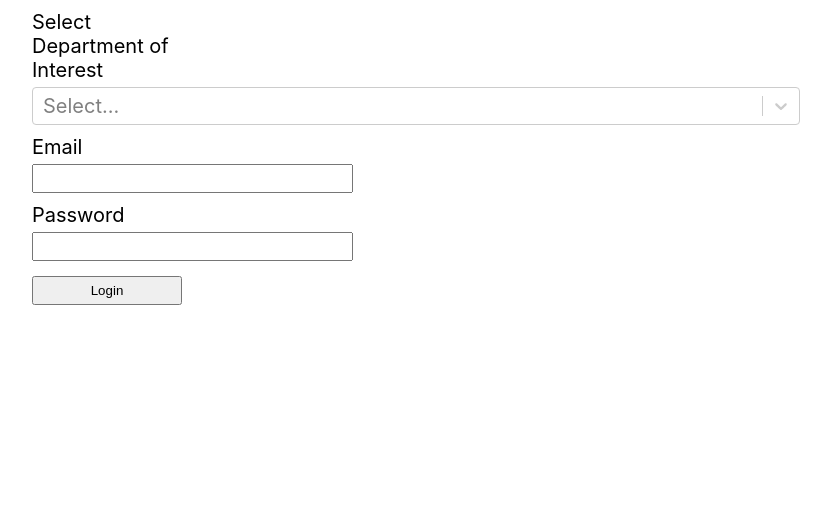
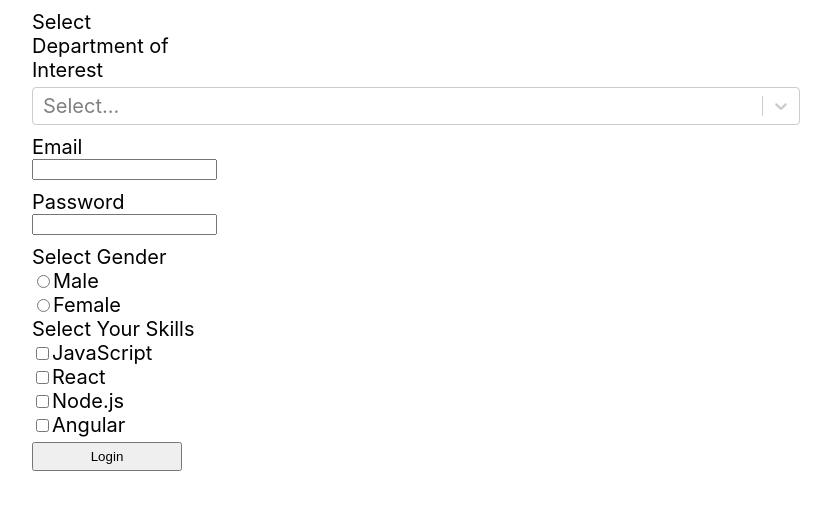
Before and after one commit to seoyeonko/demo-react-hook-form, a React (Create React App) app: page / in a window 1280 px wide. Shown: the top 510 px of the page, without its empty margins (224-1055 px from the left). Built offline with nearby package versions, Linux system fonts and the light colour scheme.

Commit message:
study: radio, checkbox input

```diff
--- a/package.json
+++ b/package.json
@@ -7,6 +7,7 @@
     "@testing-library/react": "13.4.0",
     "@testing-library/user-event": "13.5.0",
     "react": "^18.2.0",
+    "react-bootstrap": "2.7.4",
     "react-dom": "^18.2.0",
     "react-hook-form": "7.44.3",
     "react-scripts": "5.0.1",
--- a/src/App.js
+++ b/src/App.js
@@ -1,4 +1,5 @@
 import React, { useState } from 'react';
+import { Button, Form } from 'react-bootstrap';
 import { useForm, Controller } from 'react-hook-form';
 import Select from 'react-select';
 import './styles.css';
@@ -51,9 +52,9 @@ export default function App() {
             <p className="errorMsg">This is a required field.</p>
           )}
         </div>
-        <div className="form-control">
-          <label>Email</label>
-          <input
+        <Form.Group className="mb-3" controlId="email">
+          <Form.Label>Email</Form.Label>
+          <Form.Control
             type="text"
             name="email"
             {...register('email', {
@@ -64,11 +65,10 @@ export default function App() {
               },
             })}
           />
-          {errors.email && <p className="errorMsg">{errors.email.message}</p>}
-        </div>
-        <div className="form-control">
-          <label>Password</label>
-          <input
+        </Form.Group>
+        <Form.Group className="mb-3" controlId="password">
+          <Form.Label>Password</Form.Label>
+          <Form.Control
             type="password"
             name="password"
             {...register('password', {
@@ -88,26 +88,55 @@ export default function App() {
               },
             })}
           />
-          {/* {errors.password && (
-            <p className="errorMsg">{errors.password.message}</p>
-          )} */}
-
-          {/* multiple validations */}
-          {errors.password?.type === 'required' && (
-            <p className="errorMsg">Password is required.</p>
-          )}
-          {errors.password?.type === 'checkLength' && (
-            <p className="errorMsg">
-              Password should be at-least 6 characters.
-            </p>
-          )}
-          {errors.password?.type === 'matchPattern' && (
-            <p className="errorMsg">
-              Password should contain at least one uppercase letter, lowercase
-              letter, digit, and special symbol.
-            </p>
-          )}
-        </div>
+        </Form.Group>
+        <Form.Group className="mb-3" controlId="gender">
+          <Form.Label>Select Gender</Form.Label>
+          <Form.Check
+            type="radio"
+            label="Male"
+            value="male"
+            {...register('gender', {
+              required: 'Please select your gender',
+            })}
+          />
+          <Form.Check
+            type="radio"
+            label="Female"
+            value="female"
+            {...register('gender')}
+          />
+          {errors.gender && <p className="errorMsg">{errors.gender.message}</p>}
+        </Form.Group>
+        <Form.Group className="mb-3" controlId="skills">
+          <Form.Label>Select Your Skills</Form.Label>
+          <Form.Check
+            type="checkbox"
+            label="JavaScript"
+            value="JavaScript"
+            {...register('skills', {
+              required: 'Please select at-least one skill',
+            })}
+          />
+          <Form.Check
+            type="checkbox"
+            label="React"
+            value="react"
+            {...register('skills')}
+          />
+          <Form.Check
+            type="checkbox"
+            label="Node.js"
+            value="nodejs"
+            {...register('skills')}
+          />
+          <Form.Check
+            type="checkbox"
+            label="Angular"
+            value="angular"
+            {...register('skills')}
+          />
+          {errors.skills && <p className="errorMsg">{errors.skills.message}</p>}
+        </Form.Group>
         <div className="form-control">
           <label></label>
           <button type="submit">Login</button>
```
Also changed, not shown: 1 other file (tests, documents, lock files or other folders).
